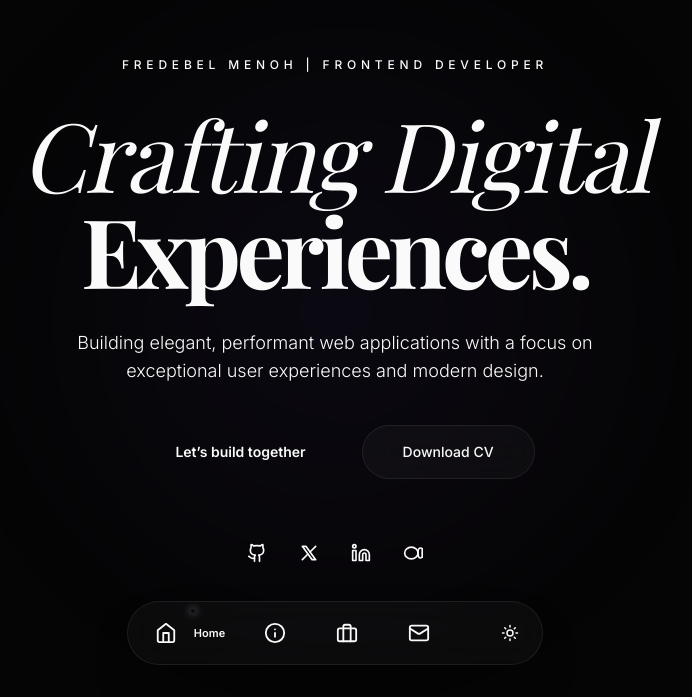
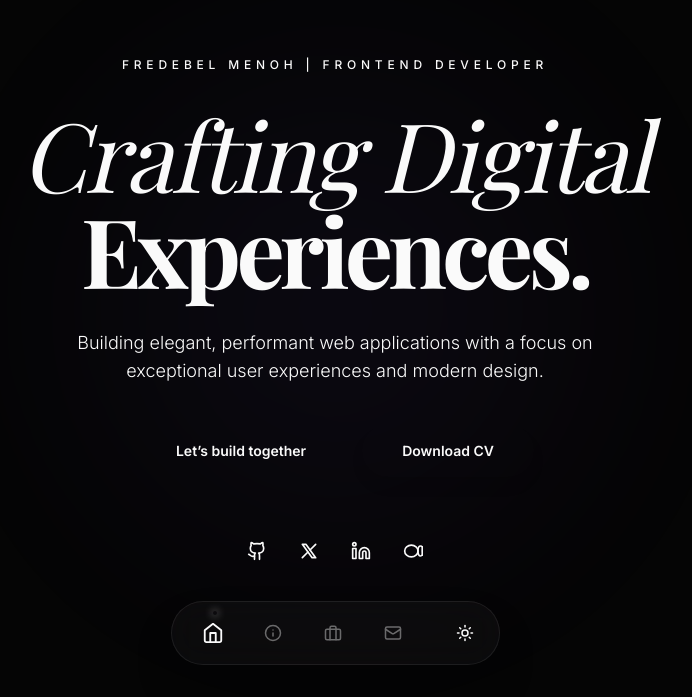
Before and after one commit to textbooknarcissist/threejsportfolio, a React (Vite) app: page / in a window 1280 px wide. Shown: the part 103-800 px from the top of the page, without its empty margins (305-997 px from the left). Built offline with nearby package versions, Linux system fonts and the light colour scheme; a web font is replaced by a local one.

Commit message:
feat: Update CV button styling to be bg-foreground text-background. Navbar buttons edit, removed social icons

```diff
--- a/App.tsx
+++ b/App.tsx
@@ -160,7 +160,7 @@ const App: React.FC = () => {
             <MagneticButton href="mailto:mfredebel@gmail.com" className="w-full sm:w-auto px-10 py-4 rounded-full bg-foreground text-background font-semibold text-sm transition-transform active:scale-95">
               Let’s build together
             </MagneticButton>
-            <MagneticButton href="#" className="w-full sm:w-auto px-10 py-4 rounded-full glass text-foreground font-medium text-sm transition-transform active:scale-95">
+            <MagneticButton href="#" className="w-full sm:w-auto px-10 py-4 rounded-full bg-foreground text-background font-bold text-sm transition-all hover:opacity-90 active:scale-95 shadow-lg">
               Download CV
             </MagneticButton>
           </div>
@@ -207,7 +207,7 @@ const App: React.FC = () => {
                 I believe that true excellence in technology isn't found in flashy trends, but in the meticulous attention to detail that creates effortless user journeys.
               </p>
               <p className="text-foreground/40 text-sm sm:text-lg font-light leading-relaxed">
-                Based in Zurich, I collaborate with forward-thinking studios to architect systems that are as beautiful under the hood as they are on the screen.
+                Building from the vibrant tech pulse of Nigeria, I combine engineering precision with creative storytelling to architect digital systems that resonate on a global scale.
               </p>
             </motion.div>
 
--- a/components/MorphingDock.tsx
+++ b/components/MorphingDock.tsx
@@ -109,44 +109,22 @@ const MorphingDock: React.FC<MorphingDockProps> = ({ activeSection, activeProjec
               initial={{ opacity: 0, scale: 0.95 }}
               animate={{ opacity: 1, scale: 1 }}
               exit={{ opacity: 0, scale: 0.95 }}
-              className="flex items-center gap-1 sm:gap-2 px-1 h-full"
+              className="flex items-center gap-1 sm:gap-1.5 px-1.5 h-full"
             >
               <NavItem href="#hero" label="Home" active={activeSection === SectionId.HERO} icon={<HomeIcon />} />
               <NavItem href="#about" label="Info" active={activeSection === SectionId.ABOUT} icon={<InfoIcon />} />
               <NavItem href="#projects" label="Work" active={activeSection === SectionId.PROJECTS} icon={<WorkIcon />} />
-              <NavItem href="#contact" label="Hire" active={activeSection === SectionId.CONTACT} icon={<MailIcon />} />
+
+              {state !== 'CONTACT' && (
+                <NavItem href="#contact" label="Hire" active={activeSection === SectionId.CONTACT} icon={<MailIcon />} />
+              )}
 
               {state === 'CONTACT' && (
                 <motion.div
-                  initial={{ opacity: 0, x: 20 }}
-                  animate={{ opacity: 1, x: 0 }}
-                  className="flex items-center gap-2 sm:gap-4 ml-2 border-l border-foreground/10 pl-2 sm:pl-4"
+                  initial={{ opacity: 0, x: 20, width: 0 }}
+                  animate={{ opacity: 1, x: 0, width: "auto" }}
+                  className="flex items-center gap-2 ml-1 sm:ml-2 border-l border-foreground/10 pl-2 sm:pl-3"
                 >
-                  <div className="hidden lg:flex items-center gap-1">
-                    {SOCIALS.map(social => (
-                      <a
-                        key={social.id}
-                        href={social.url}
-                        target="_blank"
-                        rel="noopener noreferrer"
-                        className="relative w-8 h-8 rounded-full flex items-center justify-center transition-colors text-foreground/40 hover:text-foreground group/social"
-                        onMouseEnter={() => setHoveredSocial(social.id)}
-                        onMouseLeave={() => setHoveredSocial(null)}
-                      >
-                        <div className="scale-75 transition-transform group-hover/social:scale-110 group-hover/social:jump-animation">
-                          {getSocialIcon(social.id)}
-                        </div>
-                        {hoveredSocial === social.id && (
-                          <motion.div
-                            layoutId="social-nav-hover"
-                            className="absolute inset-0 bg-foreground/5 rounded-full -z-10"
-                            transition={{ type: "spring", stiffness: 400, damping: 30 }}
-                          />
-                        )}
-                      </a>
-                    ))}
-                  </div>
-
                   <motion.button
                     onClick={handleCopyEmail}
                     whileHover={{ scale: 1.02 }}
@@ -182,7 +160,7 @@ const MorphingDock: React.FC<MorphingDockProps> = ({ activeSection, activeProjec
                 </motion.div>
               )}
 
-              <div className="w-px h-6 bg-foreground/10 mx-1 sm:mx-2" />
+              <div className="w-px h-6 bg-foreground/10 mx-1 sm:mx-1.5" />
               <ThemeToggle />
             </motion.div>
           )}
@@ -195,7 +173,7 @@ const MorphingDock: React.FC<MorphingDockProps> = ({ activeSection, activeProjec
 const NavItem = ({ href, icon, label, active }: { href: string; icon: React.ReactNode; label: string; active?: boolean }) => (
   <a
     href={href}
-    className={`group flex items-center gap-3 px-4 py-2.5 rounded-full transition-all duration-300 relative ${active ? 'text-foreground' : 'text-foreground/40 hover:text-foreground'}`}
+    className={`group flex items-center gap-2 px-3 py-1.5 sm:px-4 sm:py-2 rounded-full transition-all duration-300 relative bg-foreground/[0.03] border border-transparent hover:border-foreground/5 hover:bg-foreground/5 ${active ? 'text-foreground/100' : 'text-foreground/25 hover:text-foreground/60'}`}
   >
     {active && (
       <motion.div
@@ -204,10 +182,10 @@ const NavItem = ({ href, icon, label, active }: { href: string; icon: React.Reac
         transition={{ type: "spring", stiffness: 380, damping: 30 }}
       />
     )}
-    <div className="relative z-10 scale-100 sm:scale-110">
+    <div className={`relative z-10 transition-transform duration-300 ${active ? 'scale-100 sm:scale-110 opacity-100' : 'scale-90 opacity-40 group-hover:opacity-100 group-hover:scale-100'}`}>
       {icon}
     </div>
-    <span className={`relative z-10 text-[10px] sm:text-[11px] font-bold transition-all duration-300 overflow-hidden whitespace-nowrap ${active ? 'max-w-[100px] opacity-100 ml-1.5' : 'max-w-0 opacity-0 group-hover:max-w-[100px] group-hover:opacity-100 group-hover:ml-1.5'} inline-block`}>
+    <span className={`relative z-10 text-[9px] sm:text-[10px] uppercase tracking-wider font-bold transition-all duration-300 overflow-hidden whitespace-nowrap ${active ? 'max-w-[80px] opacity-100 ml-1.5' : 'max-w-0 opacity-0 group-hover:max-w-[80px] group-hover:opacity-100 group-hover:ml-1.5'} hidden xs:inline-block`}>
       {label}
     </span>
     {active && (
```
